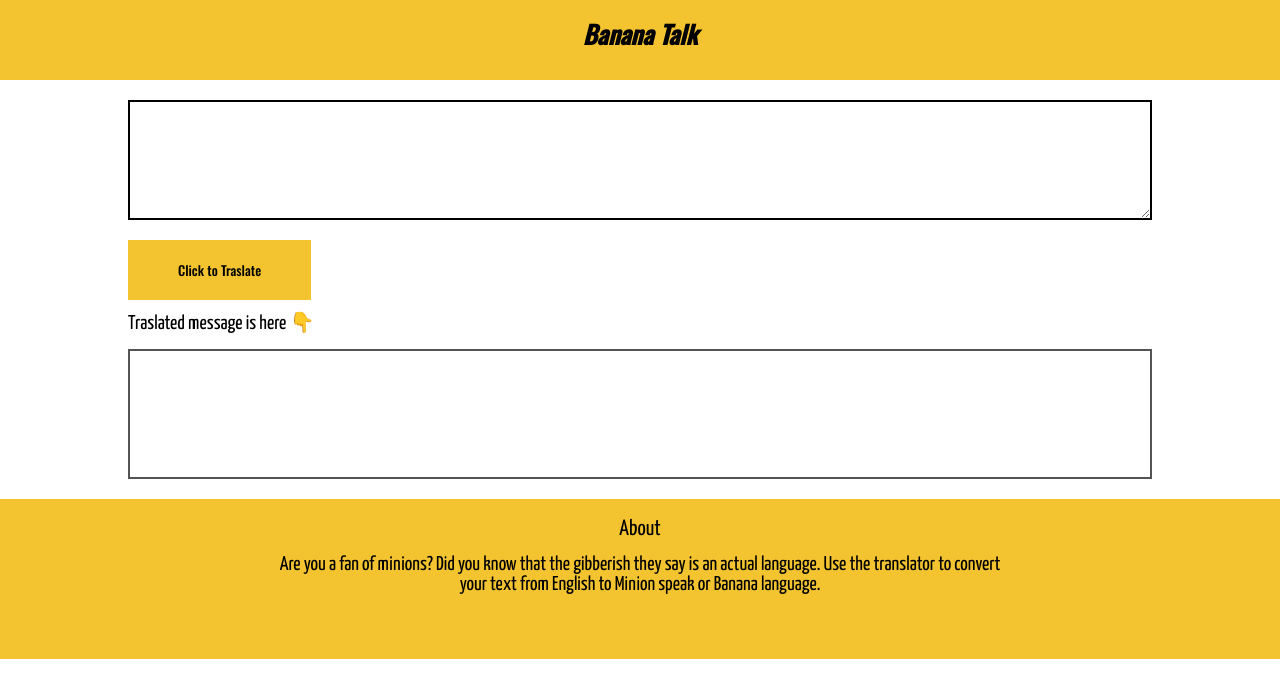
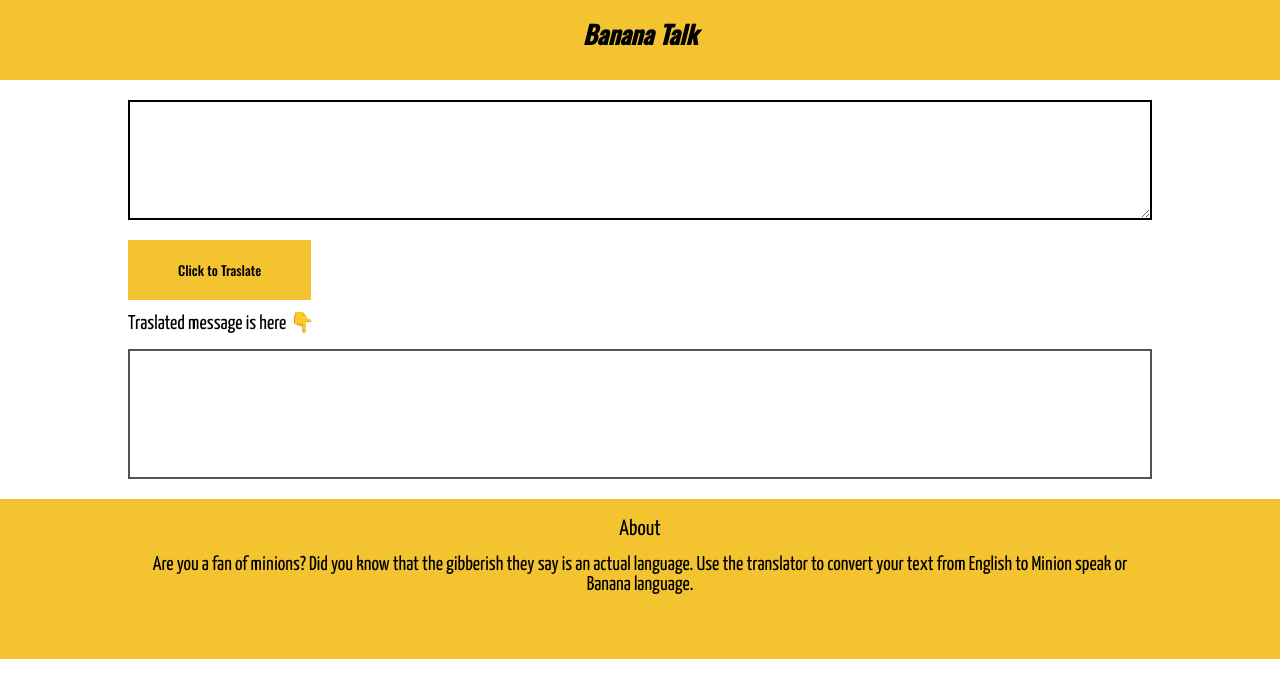
Before and after one commit to KishanMandora/Banana-Speak, a plain HTML site: page index.html in a window 1280 px wide. Drawn offline with nearby package versions, Linux system fonts and the light colour scheme.

Commit message:
style: fix the styling

```diff
--- a/style.css
+++ b/style.css
@@ -72,5 +72,5 @@ footer div {
   margin: 0 0 1rem;
 }
 footer p {
-  margin: 1.5rem 25rem;
+  margin: 1.5rem 10vw;
 }
```
